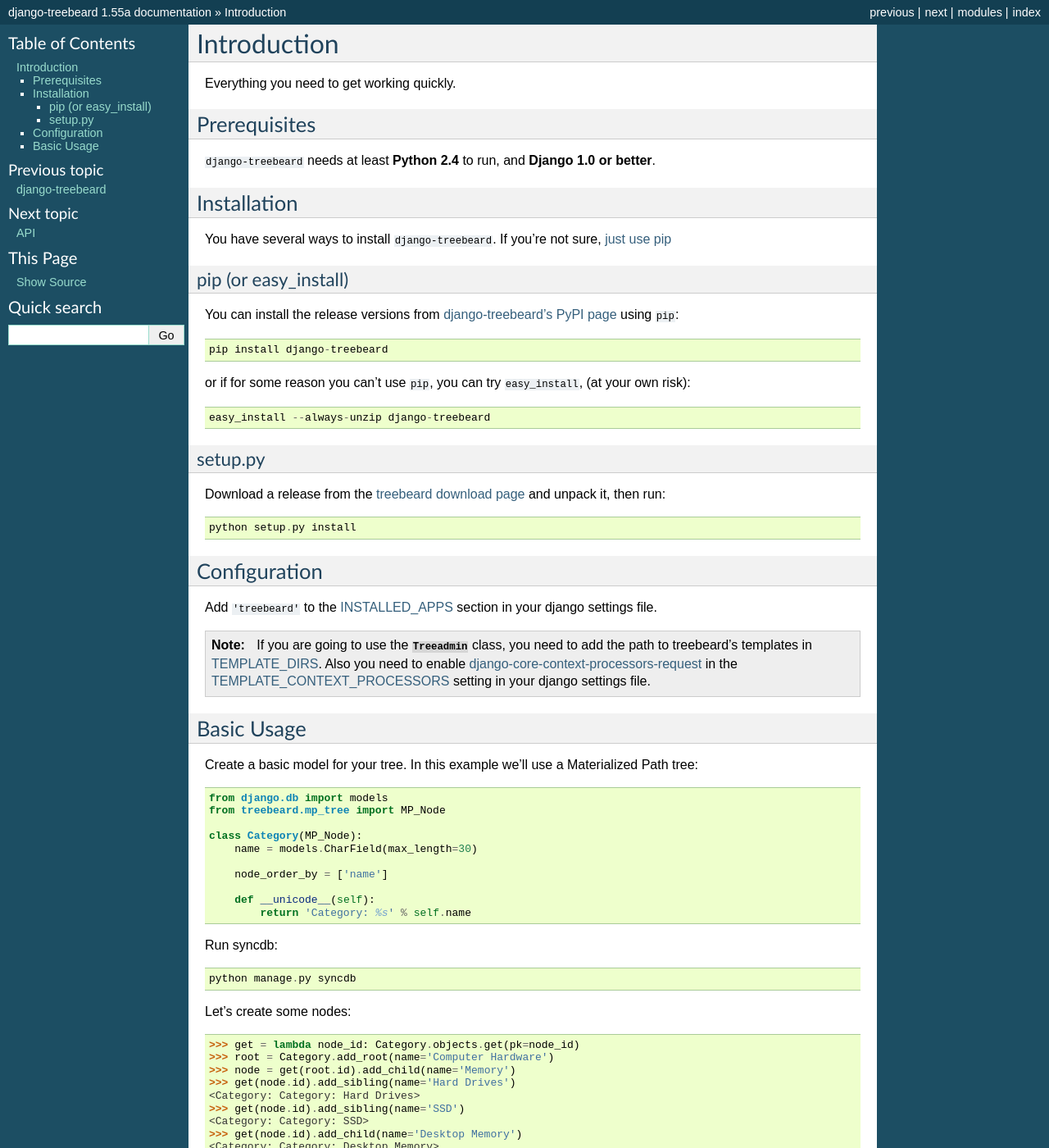
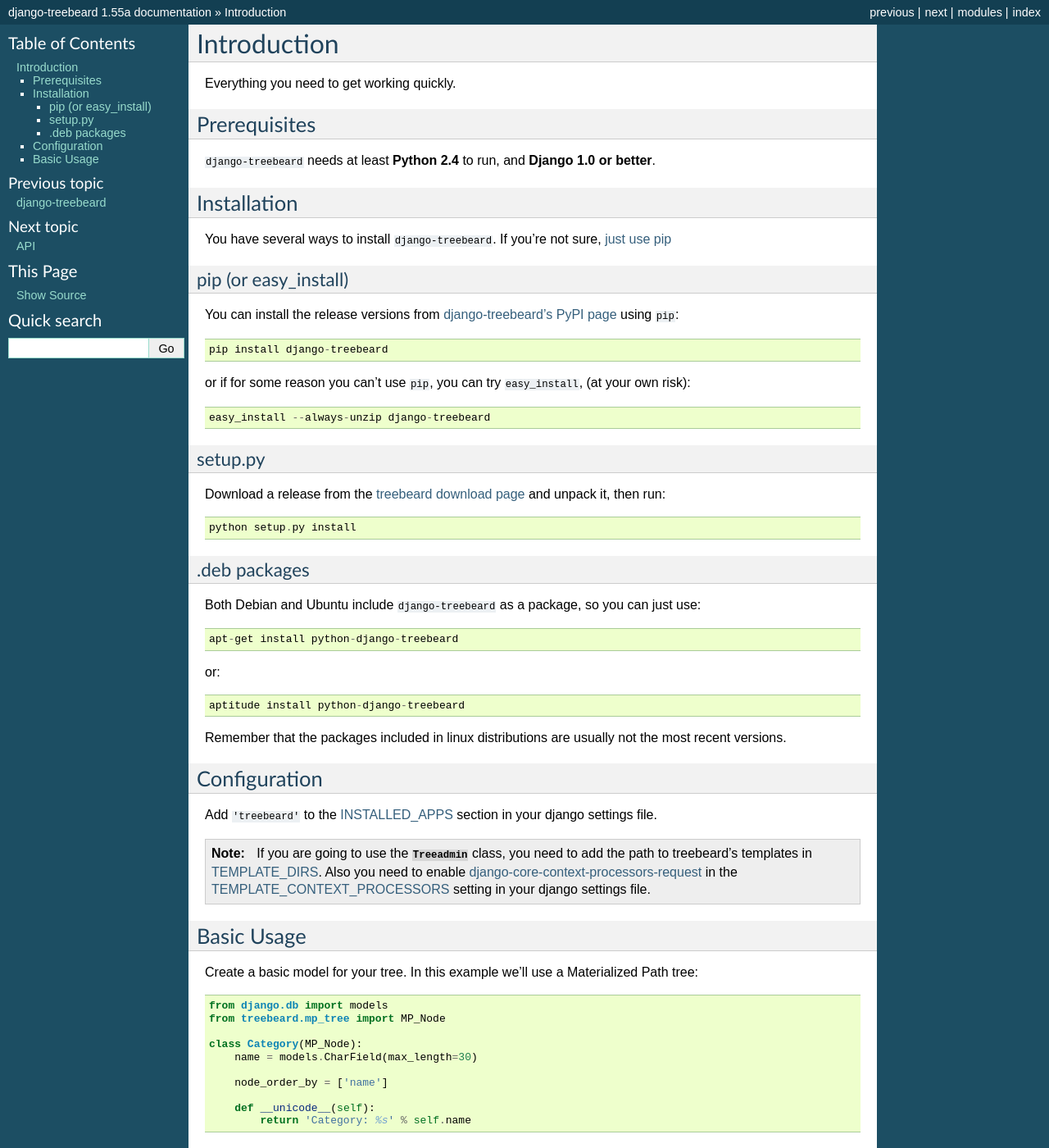
Before and after one commit to django-treebeard/django-treebeard, a Sphinx documentation site: the page built from docs/intro.rst, in a window 1280 px wide and 1400 px high. Shown: the whole window at 82% size. Built offline with Sphinx 7.4.7, drawn with Linux system fonts in a browser that asks for light colours.

Commit message:
.deb install instructions

```diff
--- a/docs/intro.rst
+++ b/docs/intro.rst
@@ -39,6 +39,22 @@
 run::
 
    python setup.py install
+
+
+.deb packages
+~~~~~~~~~~~~~
+
+Both Debian and Ubuntu include ``django-treebeard`` as a package, so you can
+just use::
+
+   apt-get install python-django-treebeard
+
+or::
+
+   aptitude install python-django-treebeard
+
+Remember that the packages included in linux distributions are usually not the
+most recent versions.
 
 
 Configuration
```
